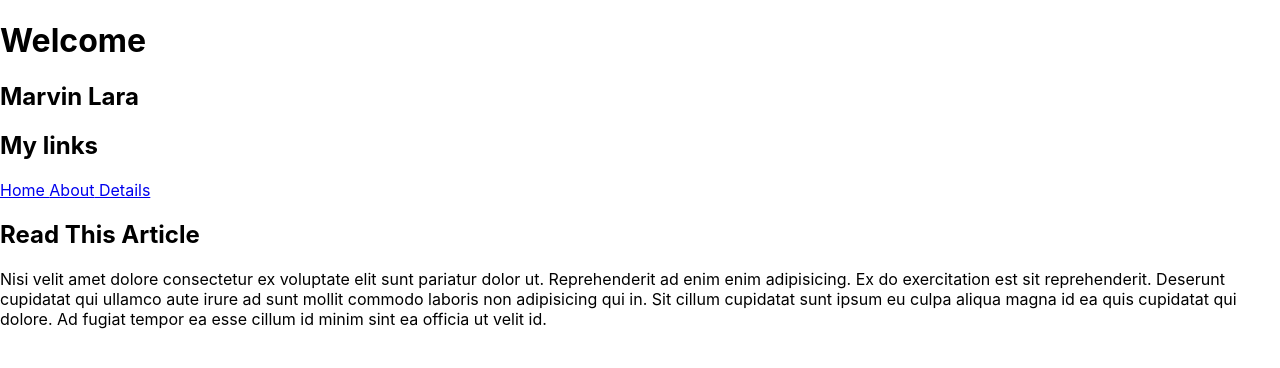
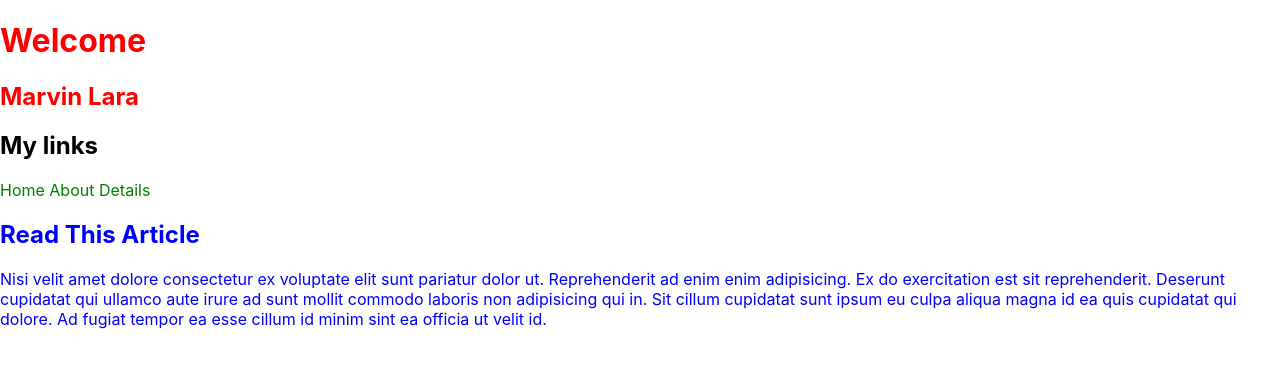
Before and after one commit to Marvoro53/react-app, a React (Create React App) app in the folder my-app/: page / in a window 1280 px wide. Shown: the top 368 px of the page. Built offline with nearby package versions, Linux system fonts and the light colour scheme.

Commit message:
linked stylesheets

```diff
--- a/my-app/src/Components/Header.js
+++ b/my-app/src/Components/Header.js
@@ -1,3 +1,4 @@
+import "../Styles/Header.css";
 import React from "react";
 
 
@@ -6,7 +7,7 @@ function header(){
     //JSX //Display one ele at a time
     //multiple are wrapped in empty div //semantic html efficient
     <>
-    <header className="">
+    <header className="header">
         <h1>Welcome</h1>
         <h2>Marvin Lara</h2>
     </header>
--- a/my-app/src/Components/Navbar.js
+++ b/my-app/src/Components/Navbar.js
@@ -1,3 +1,4 @@
+import '../Styles/Navbar.css';
 import React from "react";
 
 
--- a/my-app/src/Components/Section.js
+++ b/my-app/src/Components/Section.js
@@ -1,3 +1,4 @@
+import '../Styles/Section.css';
 import React from "react";
 
 function section() {
--- a/my-app/src/Styles/Header.css
+++ b/my-app/src/Styles/Header.css
@@ -0,0 +1,3 @@
+header.header{
+    color: red;
+}
--- a/my-app/src/Styles/Navbar.css
+++ b/my-app/src/Styles/Navbar.css
@@ -0,0 +1,4 @@
+a{
+    color:green;
+    text-decoration: none;
+}
--- a/my-app/src/Styles/Section.css
+++ b/my-app/src/Styles/Section.css
@@ -0,0 +1,3 @@
+section.section{
+    color: blue;
+}
```
Also changed, not shown: 1 other file (tests, documents, lock files or other folders).
